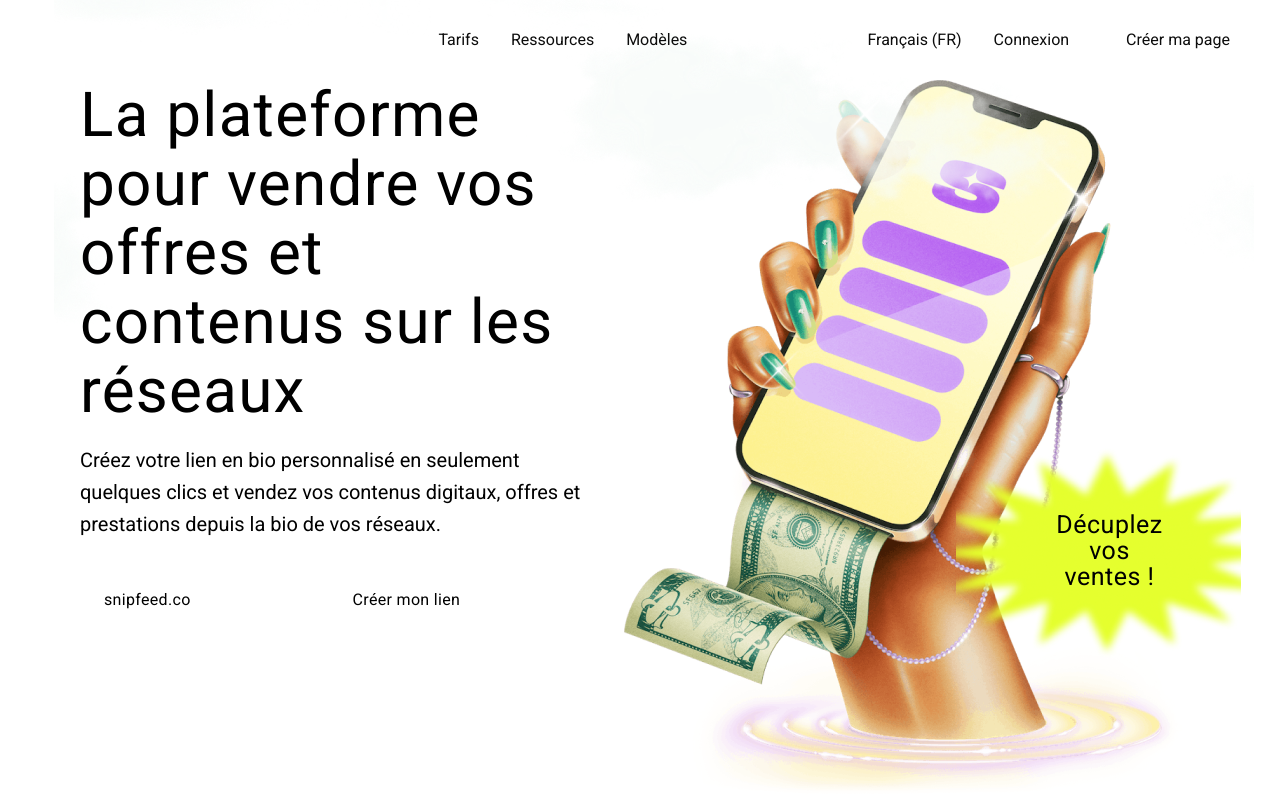
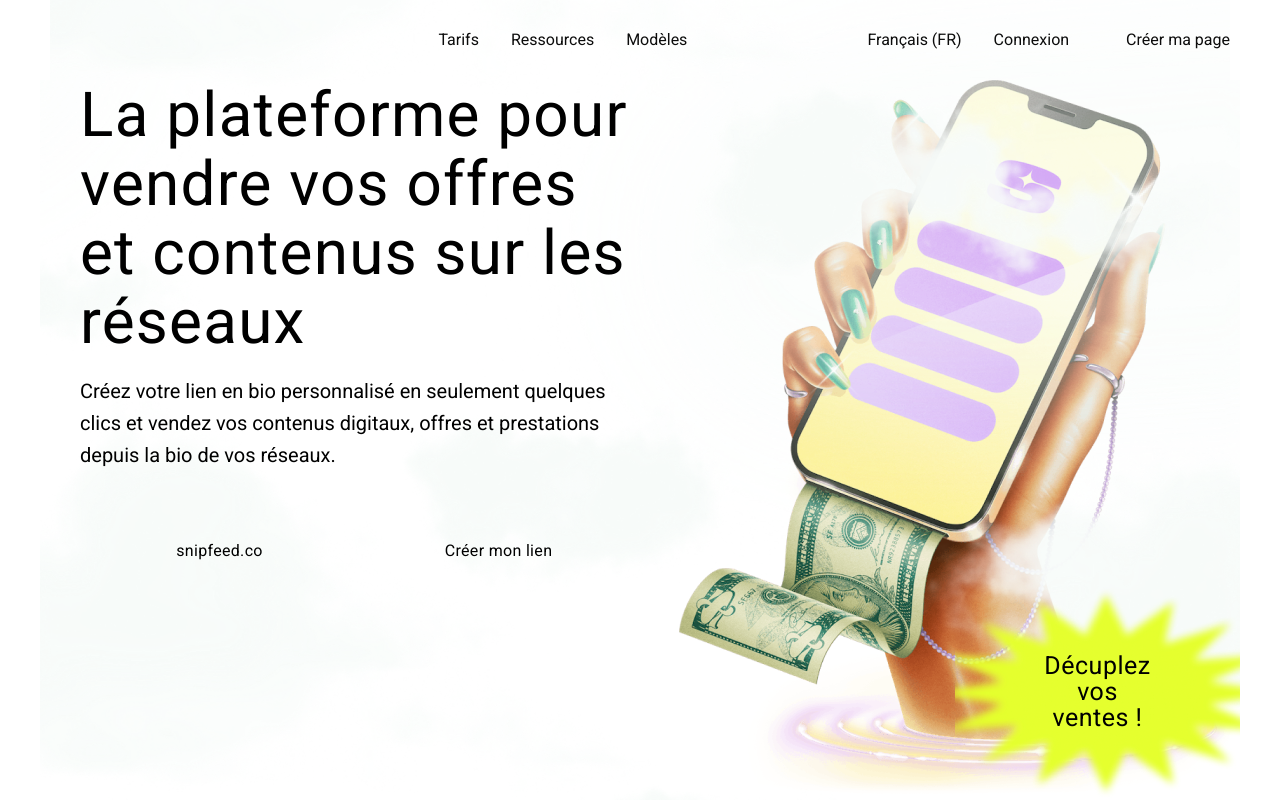
Before and after one commit to shmalz/pinochert, a plain HTML site: page index.html in a window 1280 px wide. Drawn offline with Linux system fonts and the light colour scheme.

Commit message:
Fix: submain block by @Samlazoff

```diff
--- a/css/parsels/firstblock.css
+++ b/css/parsels/firstblock.css
@@ -1,76 +1,67 @@
-.platform{
+.submain{
     display: flex;
-    width: 502px;
+    justify-content: space-between;
     padding-left:40px ;
+    background-image: url('../../img/obl.png');
+    background-position-y: -80px;
 }
-.h1{
-font-family: 'Roboto';
-font-style: normal;
+.submain-text{
+    display: flex;
+    flex-direction: column;
+}
+.title{
     font-weight: 400;
     font-size: 62px;
     line-height: 69px;
     letter-spacing: 1.248px;
     color: #000000;
-width: 490px;
 }
-.text__votre{
-font-family: 'Roboto';
-font-style: normal;
+.subtitle{
     font-weight: 400;
     font-size: 20px;
     line-height: 32px;
     color: #000000;
     margin-top: 19px;
-width: 503px;
 }
-.Cree__items{
+.submain-link-items{
     display: flex;
+    justify-content: space-around;
     margin-top: 52px;
-
 }
-.Cree__item{
-font-family: 'Roboto';
-font-style: normal;
+.submain-link__item{
+    width: 245px;
+    height: 46px;
+    padding-top: 20px;
     font-weight: 400;
     font-size: 16px;
     line-height: 16px;
     letter-spacing: 0.32px;
+    text-align: center;
     color: #000000;
-margin-left: 24px;
 }
-.Cree li:nth-child(2){
- margin-left: 162px;
+.submain-link__item:hover{
+    background: #FFFFFF;
+    box-shadow: 0px 4px 4px rgba(245, 236, 225, 0.6);
+    border-radius: 50px;
 }
 
 .phone{
     z-index: -10;
 }
- .image{
-    position: relative;
+.submain-image{
     margin-left:41px ;
 }
 .image__icon{
+    display: flex;
+    flex-direction: column;
+    justify-content: flex-end;
+    align-items:flex-end;
     position: relative;
     width: 561px;
     height: 720px;
 }
- .image img{
+.submain-image img{
     position: absolute;
-    z-index: -9;
- }
-.obl{
-    position: absolute;
-    margin-top: -720px;
-    left: -570px;
-    z-index: -8;
-    height:982px;
-    width: 1200px;
-    opacity: 0.8;
-}
-.yst{
-    position: absolute;
-    left: 332px;
-    top: 364px;
     z-index: -9;
 }
 .st{
@@ -78,7 +69,6 @@ margin-left: 24px;
     left: 116px;
     top: 252px;
 }
-
 .st1{
     position: absolute;
     left: 185px;
@@ -89,12 +79,15 @@ margin-left: 24px;
     left: 376px;
     top: 38px;
 }
+.submain-image-txt{
+    display: flex;
+    justify-content: center;
+    align-items:center;
+    width: 285px;
+    height: 216px;
+    background-image: url('../../img/yst.png');
+}
 .image__text{
-    position: absolute;
-    left: 428px;
-    top: 432px;
-    font-family: 'Roboto';
-    font-style: normal;
     font-weight: 400;
     font-size: 25px;
     line-height: 26px;
@@ -102,5 +95,4 @@ margin-left: 24px;
     letter-spacing: 0.52px;
     color: #000000;
     width: 115px;
-    z-index: 1;
 }
--- a/css/parsels/header.css
+++ b/css/parsels/header.css
@@ -7,6 +7,8 @@
     min-height: 80px;
     margin: 0 10px;
     color:rgb(12, 12, 12);
+    background-image: url('../../img/obl.png');
+
 }
 .page-nav{
     display: flex;
--- a/css/parsels/medias.css
+++ b/css/parsels/medias.css
@@ -29,7 +29,27 @@
     .page-nav li:nth-child(4),
     .page-nav li:nth-last-child(-n+1)
     {
-             margin-left: 0;
-
+        margin-left: 0;
+    }
+    .submain-image-txt,
+    .st,
+    .st1,
+    .st2
+    {
+        display: none;
+    }
+    .title{
+        font-size: 48px;
+    }
+    .image__icon{
+        width: 400px;
     }
 }
+@media ( max-width:768px){
+    .submain-image{
+        display: none;
+    }
+    .submain-link__item{
+        width: 150px;
+    }
+}
--- a/css/style.css
+++ b/css/style.css
@@ -1,6 +1,9 @@
+/* всегда первые */
 @import url("./parsels/reset.css");
 @import url("./parsels/my-reset.css");
+/* блоки */
 @import url("./parsels/page.css");
 @import url("./parsels/header.css");
+@import url("./parsels/firstblock.css");
+/* всегда последнее */
 @import url("./parsels/medias.css");
-@import url("./parsels/firstblock.css");
--- a/index.html
+++ b/index.html
@@ -15,7 +15,6 @@
         <header class="page-header">
             <nav class="page-nav">
                 <ul class="items">
-
                     <li class="item"><a href="#">Tarifs</a></li>
                     <li class="item"><a href="#">Ressources</a></li>
                     <li class="item"><a href="#">Modèles</a></li>
@@ -28,33 +27,30 @@
                 <span></span>
             </div>
         </header>
-  <div class="content">
-    <div class="wrapper">
-      <div class="platform">
-        <div class="text">
-            <h1 class="h1">La plateforme pour vendre vos offres et contenus sur les réseaux</h1>
-            <div class="text__votre">Créez votre lien en bio personnalisé en seulement quelques clics et vendez vos contenus digitaux, offres et prestations depuis la bio de vos réseaux.</div>
-            <div class="Cree">
-                <ul class="Cree__items">
-                    <li class="Cree__item"><a href="#">snipfeed.co</a></li>
-                    <li class="Cree__item"><a href="#">Créer mon lien</a></li>
+        <main class="main-content">
+            <section class="submain">
+                <div class="submain-text">
+                    <h1 class="title">La plateforme pour vendre vos offres et contenus sur les réseaux</h1>
+                    <div class="subtitle">Créez votre lien en bio personnalisé en seulement quelques clics et vendez vos contenus digitaux, offres et prestations depuis la bio de vos réseaux.</div>
+                    <ul class="submain-link-items">
+                        <li class="submain-link__item"><a href="#">snipfeed.co</a></li>
+                        <li class="submain-link__item"><a href="#">Créer mon lien</a></li>
                     </ul>
                 </div>
-        </div>
-        <div class="image">
+                <div class="submain-image">
                     <div class="image__icon">
                         <img src="/img/IMAGE.png " class="phone" alt="">
-            <img src="/img/obl.png" class="obl" alt="">
-            <img src="/img/yst.png"  class="yst" alt="">
                         <img src="/img/st.png"  class="st" alt="">
                         <img src="/img/st1.png"  class="st1" alt="">
                         <img src="/img/st2.png"  class="st2" alt="">
-            <div class="image__text">Décuplez vos ventes !</div>
-        </div>
+                        <div class="submain-image-txt">
+                            <p class="image__text">Décuplez vos ventes !</p>
                         </div>
 
                     </div>
                 </div>
+            </section>
+        </main>
     </div>
     <script src="scripts/index.js"></script>
 </body>
```
Lines whose indentation alone changed are shown as unchanged.
